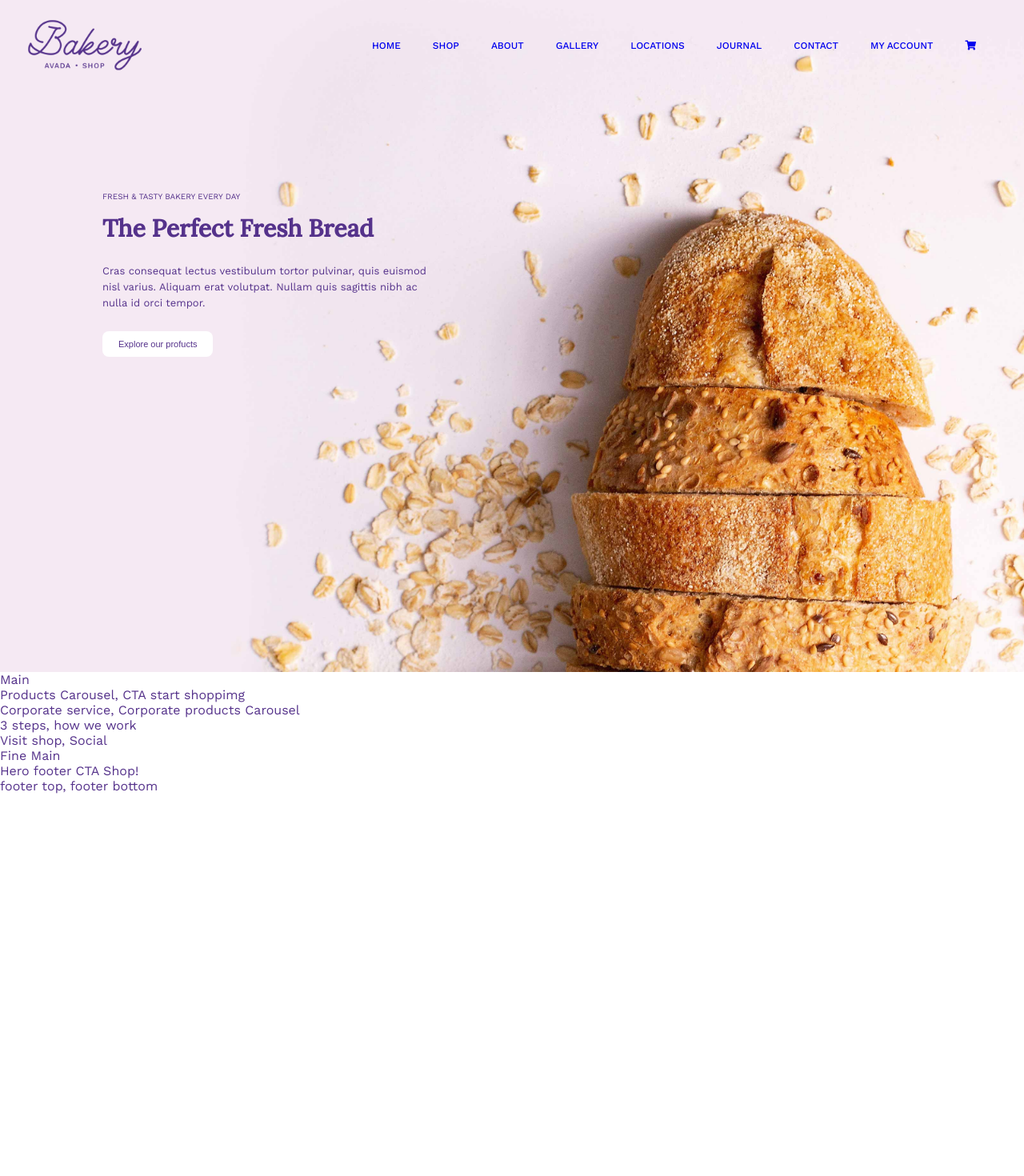
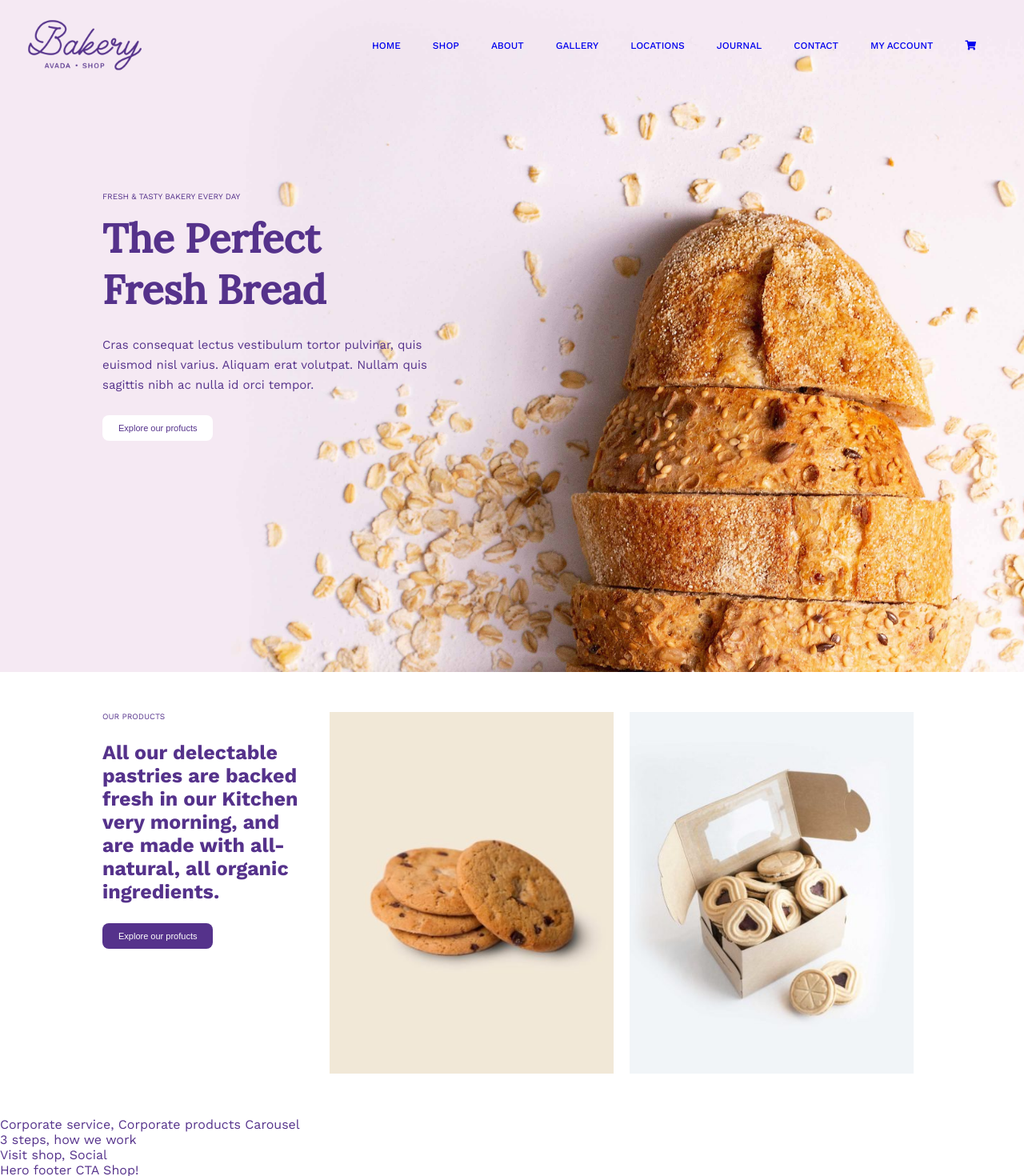
Before and after one commit to mariklim/proj-html-vuejs, a Vue app: page / in a window 1280 px wide. Shown: the top 1470 px of the page at 80% size. Before the commit the page ends 992 px from the top, so only its background shows below. Built offline with nearby package versions, Linux system fonts and the light colour scheme.

Commit message:
aggiunto sezione our products

```diff
--- a/src/App.vue
+++ b/src/App.vue
@@ -3,12 +3,12 @@
     <Header/>
     <Hero />
     <main>
-      Main
+
       <Products />
       <Corporate />
       <Steps />
       <Contacts />
-      Fine Main
+
 
     </main>
     <Footer />
--- a/src/assets/style/common.scss
+++ b/src/assets/style/common.scss
@@ -46,3 +46,15 @@ a{
     font-size: .6875rem;
     color:white;
 }
+
+//Typo
+    .section_small_title {
+        font-weight: 400;
+        font-size: 0.625rem;
+        text-transform: uppercase;
+      }
+
+    .semibold_section_title{
+        font-size: 1.5625rem;
+        padding: 1.5625rem 0;
+    }
--- a/src/components/Hero.vue
+++ b/src/components/Hero.vue
@@ -1,8 +1,8 @@
 <template>
   <section class="header-hero">
-    <div class="container_80">
+    <div class="container hero">
       <div class="text">
-        <h5>FRESH & TASTY BAKERY EVERY DAY</h5>
+        <h5 class="section_small_title">FRESH & TASTY BAKERY EVERY DAY</h5>
         <h2>The Perfect Fresh Bread</h2>
         <p>
           Cras consequat lectus vestibulum tortor pulvinar, quis euismod nisl
@@ -32,27 +32,25 @@ export default {
   background-repeat: no-repeat;
   background-position: center center;
   padding: 6.25rem 0;
-}
-
-.container_80 {
+  .container{
+   &.hero{
+    background-color: transparent;
     @include container_80;
     margin-top: 200px;
     .text {
       width: 40%;
       h2 {
-      padding-top: .9375rem;
+        padding-top: 0.9375rem;
         font-family: "Lora", serif;
-      font-size: 1.875rem;
-    }
-    h5 {
-      font-weight: 400;
-      font-size: 0.625rem;
+        font-size: 3.125rem;
       }
       p {
-      font-size: 0.8125rem;
-      line-height: 1.25rem;
+        font-size: .9375rem;
+        line-height: 1.5625rem;
         padding: 1.5625rem 0;
       }
     }
   }
+  }
+}
 </style>
--- a/src/components/Main/Products.vue
+++ b/src/components/Main/Products.vue
@@ -1,15 +1,66 @@
 <template>
-<div>Products Carousel, CTA start shoppimg</div>
+  <section>
+    <div class="container products">
+      <div class="our_products">
+        <div class="text">
+          <h5 class="section_small_title">OUR PRODUCTS</h5>
+          <h3 class="semibold_section_title">
+            All our delectable pastries are backed fresh in our Kitchen very morning, and are made with all-natural, all organic ingredients.
+          </h3>
+        </div>
+        <button class="btn_lilac">Explore our profucts</button>
+      </div>
+      <div class="prod_gallary">
+          <ul>
+              <li>
+                  <a href="#">
 
+                      <img src="../../assets/image/choco-chip-cookies-400x510.jpg" alt="choco chip cookies">
+                  </a>
+                  <a href="#">
+                      <img src="../../assets/image/strawberry-jam-cookies-400x510.jpg" alt="strawberry jam cookies">
+                  </a>
+              </li>
+          </ul>
+      </div>
+    </div>
+  </section>
 </template>
 
 <script>
 export default {
-    name:"Products"
-
-}
+  name: "Products",
+};
 </script>
 
 <style lang="scss">
+@import "../../assets/style/common";
+@import "../../assets/style/variables";
+.container {
+  &.products {
+    @include container_80;
+    display: flex;
+    margin-top: 3.125rem;
+    margin-bottom: 3.125rem;
+        .our_products{
+            width: 30%;
+             & .text{
+                 padding-right: 1.25rem;
+             }
 
+        }
+        .prod_gallary{
+            li{
+                display: flex;
+            }
+            li a{
+                margin: 0 .625rem;
+                max-width: 25rem;
+                img {
+                    width: 100%;
+                }
+            }
+        }
+  }
+}
 </style>
```
Also changed, not shown: src/assets/image/choco-chip-cookies-500x638 - Copia.jpg (deleted). Lines whose indentation alone changed are shown as unchanged.
